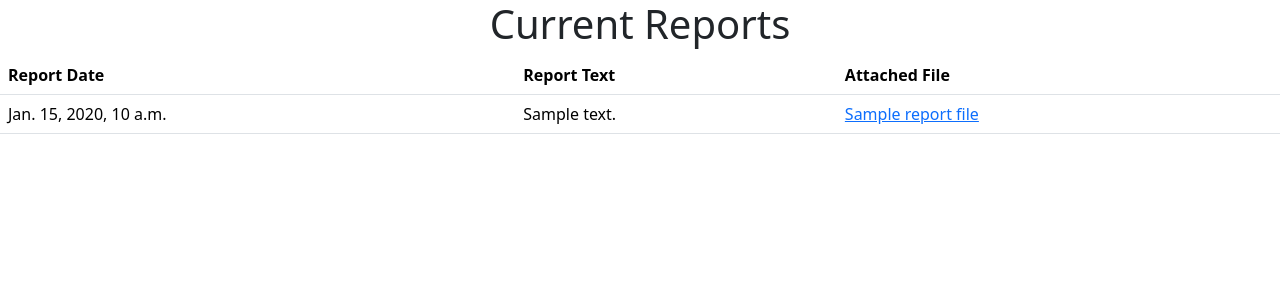
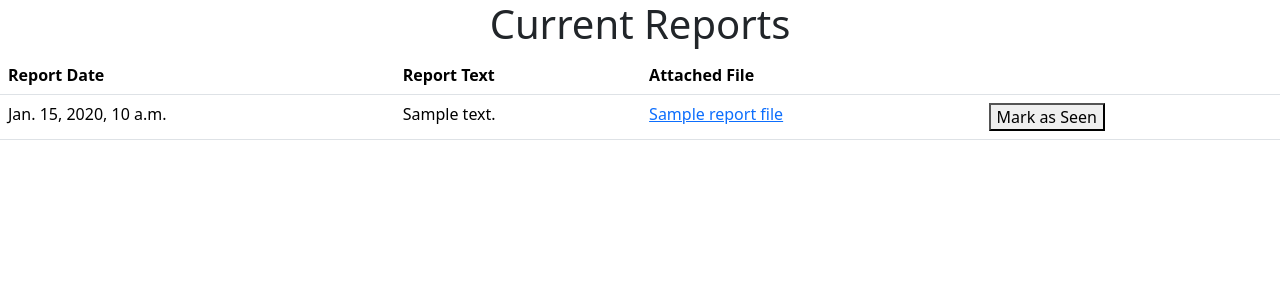
Before and after one commit to ashley-sokol/SemesterProject, a Django app: template workplace_violation_app/templates/workplace_violation_app/submissions_table.html in a window 1280 px wide. Shown: the top 300 px of the page. Run offline with Django 4.2, Linux system fonts and the light colour scheme; the template is opened without the code that fills it: most values are stand-ins (such as "Sample title", 1, 10 or a date in 2020); some libraries are stand-ins or nearby versions.

Commit message:
Adding in a button to mark a review as "seen"

```diff
--- a/workplace_violation_app/templates/workplace_violation_app/submissions_table.html
+++ b/workplace_violation_app/templates/workplace_violation_app/submissions_table.html
@@ -8,6 +8,7 @@
                 <th>Report Date</th>
                 <th> Report Text</th>
                 <th> Attached File</th>
+                <th> </th>
             </tr>
         </thead>
         <tbody>
@@ -22,6 +23,11 @@
                         No file Attached
                     {% endif %}
                 </td>
+                <td>
+                    {% csrf_token %}
+                    <input type="hidden" name="report_text" value="{{ report.text}}">
+                    <button type="submit">Mark as Seen</button>
+                </td>
             </tr>
         {% endfor %}
         </tbody>
```
Also changed, not shown: workplace_violation_app/views.py (+0 -8 lines).
